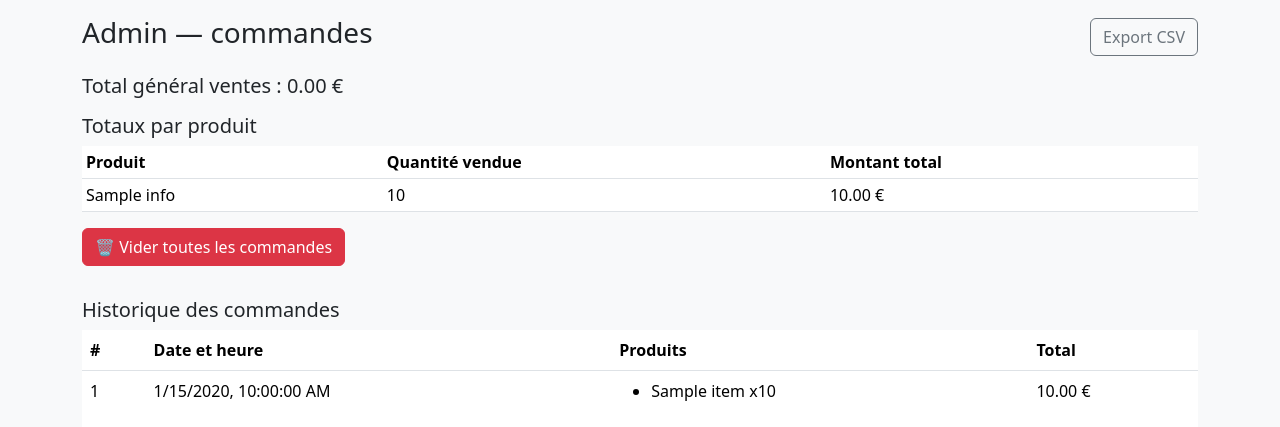
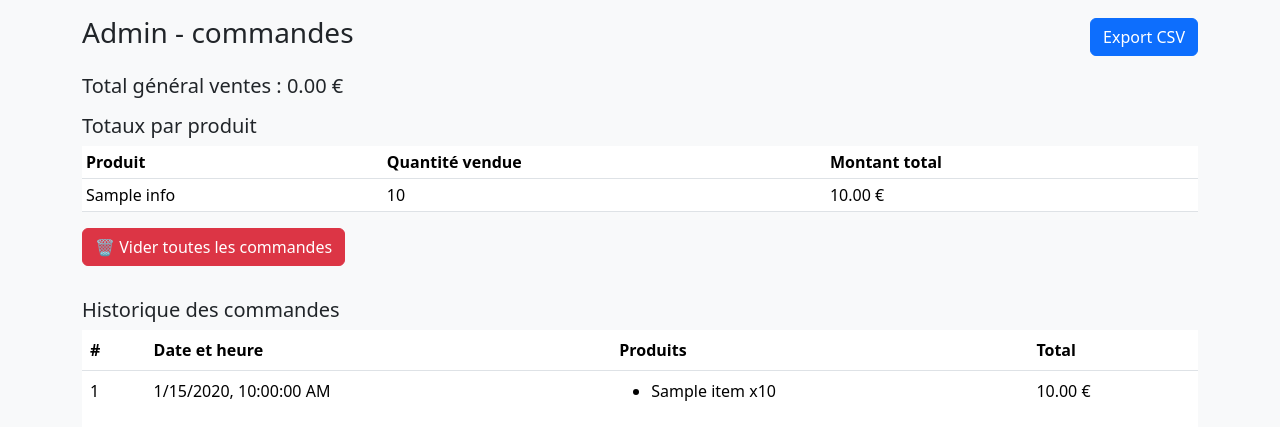
Before and after one commit to PatBriPerso/adg-buvette, a Flask app: template templates/admin.html in a window 1280 px wide. Shown: the part 56-483 px from the top of the page. Run offline with Flask 3, Linux system fonts and the light colour scheme; the template is opened without the code that fills it: most values are stand-ins (such as "Sample title", 1, 10 or a date in 2020).

Commit message:
Admin : bouton export CSV plus visible

```diff
--- a/templates/admin.html
+++ b/templates/admin.html
@@ -1,9 +1,9 @@
 {% extends "layout.html" %}
 {% block content %}
   <div class="d-flex justify-content-between align-items-center">
-    <h3>Admin — commandes</h3>
+    <h3>Admin - commandes</h3>
     <div>
-      <a class="btn btn-outline-secondary" href="/admin/export">Export CSV</a>
+      <a class="btn btn-primary" href="/admin/export">Export CSV</a>
     </div>
   </div>
 
```
